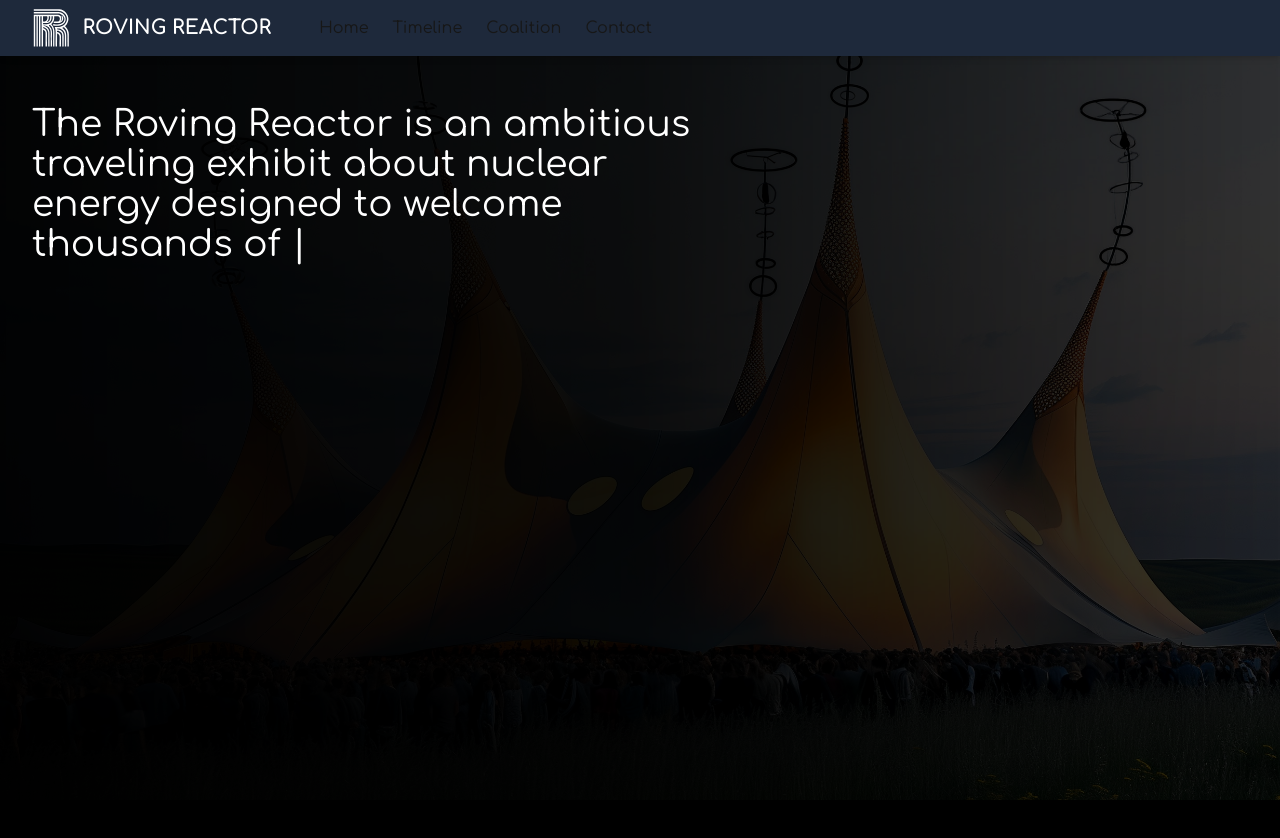
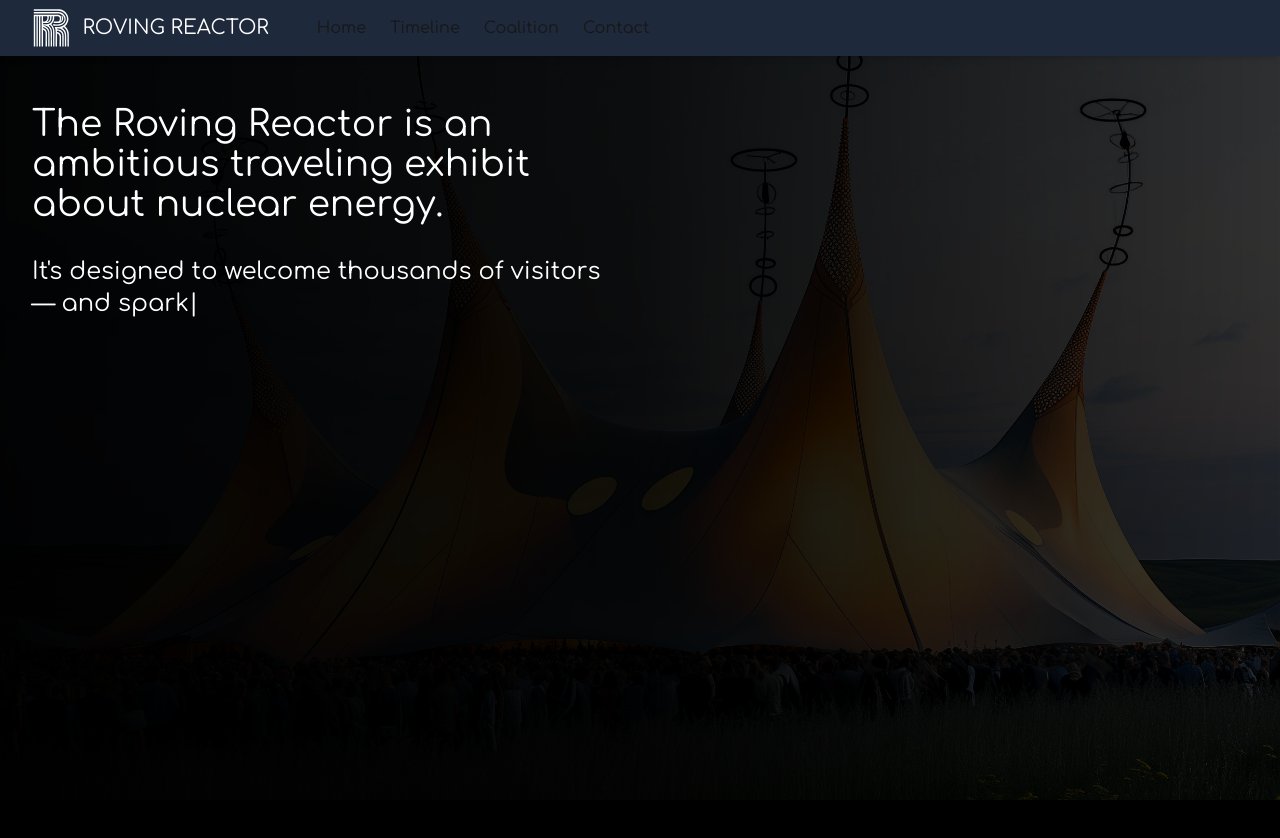
Before and after one commit to PhysicalPlant/rovingreactor_website, a Next.js app: page / in a window 1280 px wide. Shown: the top 838 px of the page. Built offline with nearby package versions, Linux system fonts and the light colour scheme.

Commit message:
Modifying the text and changing the effect to type a word at a time.

```diff
--- a/src/app/components/Navigation.tsx
+++ b/src/app/components/Navigation.tsx
@@ -4,7 +4,7 @@ import {useState} from "react";
 import {Comfortaa} from "next/font/google";
 
 const comfortaaBold = Comfortaa({
-  weight: "700",
+  weight: ["300", "400", "500", "600", "700"],
   subsets: ["latin"],
   display: "swap",
 });
@@ -24,7 +24,7 @@ export default function Navigation() {
               className="h-10 w-auto transition-all duration-300 group-hover:filter group-hover:drop-shadow-[0_0_8px_rgba(255,255,255,0.5)]"
             />
             <span
-              className={`${comfortaaBold.className} text-white text-xl uppercase transition-all duration-300`}
+              className={`${comfortaaBold.className} text-white text-xl uppercase  transition-all duration-300`}
               style={{
                 textShadow: "none",
                 transition: "text-shadow 0.3s ease",
--- a/src/app/page.tsx
+++ b/src/app/page.tsx
@@ -42,33 +42,134 @@ export default function Home() {
       <main className="relative pt-[calc(3.5rem+1px)] md:pt-14 mt-12">
         <div className="mx-auto max-w-7xl px-4 sm:px-6 lg:px-8">
           <div className="grid grid-cols-1 lg:grid-cols-12 gap-8">
-            <div className="col-span-1 lg:col-span-7">
+            <div className="col-span-1 lg:col-span-6">
               <div
                 className="text-2xl sm:text-3xl md:text-4xl text-white mb-4 md:mb-6 opacity-0 animate-fade-in-up"
                 style={{animationDelay: "0s"}}>
+                <h1>
                   <Typewriter
                     options={{
-                    delay: 38,
+                      delay: 0,
                       cursor: "|",
                       deleteSpeed: 38,
+                      cursorClassName: "typing-cursor",
                     }}
                     onInit={(typewriter) => {
                       typewriter
-                      .typeString(
-                        "The Roving Reactor is an ambitious traveling exhibit about " +
-                          "nuclear energy designed to welcome thousands of visitors — and " +
-                          "spark thousands of conversations — at events like SXSW, the " +
-                          "Daytona 500, the Minnesota State Fair, and more."
-                      )
+                        .typeString("The")
+                        .pauseFor(200)
+                        .typeString(" Roving")
+                        .pauseFor(200)
+                        .typeString(" Reactor")
+                        .pauseFor(200)
+                        .typeString(" is")
+                        .pauseFor(200)
+                        .typeString(" an")
+                        .pauseFor(200)
+                        .typeString(" ambitious")
+                        .pauseFor(200)
+                        .typeString(" traveling")
+                        .pauseFor(200)
+                        .typeString(" exhibit")
+                        .pauseFor(200)
+                        .typeString(" about")
+                        .pauseFor(200)
+                        .typeString(" nuclear")
+                        .pauseFor(200)
+                        .typeString(" energy.")
+                        .callFunction(() => {
+                          document
+                            .querySelector(".typing-cursor")
+                            ?.classList.add("hidden");
+                          document
+                            .querySelector(".second-paragraph")
+                            ?.classList.remove("hidden");
+                        })
                         .start();
                     }}
                   />
+                </h1>
+                <h2
+                  className="mt-8 text-lg sm:text-xl md:text-2xl second-paragraph hidden opacity-0 animate-fade-in-up"
+                  style={{animationDelay: "0s"}}>
+                  <Typewriter
+                    options={{
+                      delay: 0,
+                      cursor: "|",
+                      deleteSpeed: 38,
+                      cursorClassName: "typing-cursor-2",
+                    }}
+                    onInit={(typewriter) => {
+                      typewriter
+                        .pauseFor(2500)
+                        .typeString("It's")
+                        .pauseFor(200)
+                        .typeString(" designed")
+                        .pauseFor(200)
+                        .typeString(" to")
+                        .pauseFor(200)
+                        .typeString(" welcome")
+                        .pauseFor(200)
+                        .typeString(" thousands")
+                        .pauseFor(200)
+                        .typeString(" of")
+                        .pauseFor(200)
+                        .typeString(" visitors")
+                        .pauseFor(200)
+                        .typeString(" —")
+                        .pauseFor(200)
+                        .typeString(" and")
+                        .pauseFor(200)
+                        .typeString(" spark")
+                        .pauseFor(200)
+                        .typeString(" thousands")
+                        .pauseFor(200)
+                        .typeString(" of")
+                        .pauseFor(200)
+                        .typeString(" conversations")
+                        .pauseFor(200)
+                        .typeString(" —")
+                        .pauseFor(200)
+                        .typeString(" at")
+                        .pauseFor(200)
+                        .typeString(" events")
+                        .pauseFor(200)
+                        .typeString(" like")
+                        .pauseFor(200)
+                        .typeString(" SXSW,")
+                        .pauseFor(200)
+                        .typeString(" the")
+                        .pauseFor(200)
+                        .typeString(" Daytona")
+                        .pauseFor(200)
+                        .typeString(" 500,")
+                        .pauseFor(200)
+                        .typeString(" the")
+                        .pauseFor(200)
+                        .typeString(" Minnesota")
+                        .pauseFor(200)
+                        .typeString(" State")
+                        .pauseFor(200)
+                        .typeString(" Fair,")
+                        .pauseFor(200)
+                        .typeString(" and")
+                        .pauseFor(200)
+                        .typeString(" more.")
+                        .callFunction(() => {
+                          document
+                            .querySelector(".typing-cursor-2")
+                            ?.classList.add("hidden");
+                        })
+                        .start();
+                    }}
+                  />
+                </h2>
               </div>
 
               <div
-                className="mt-8 md:mt-12 opacity-0"
+                className="mt-12 md:mt-12 opacity-0"
                 style={{
-                  animation: "fadeInUp 2s ease forwards 13s",
+                  animation: "fadeInUp 2s ease forwards 10s",
                 }}>
                 <h2 className="text-xl sm:text-2xl text-white mb-4 md:mb-6">
                   This 15-minute video tells the story of the project and its
```
Lines whose indentation alone changed are shown as unchanged.
